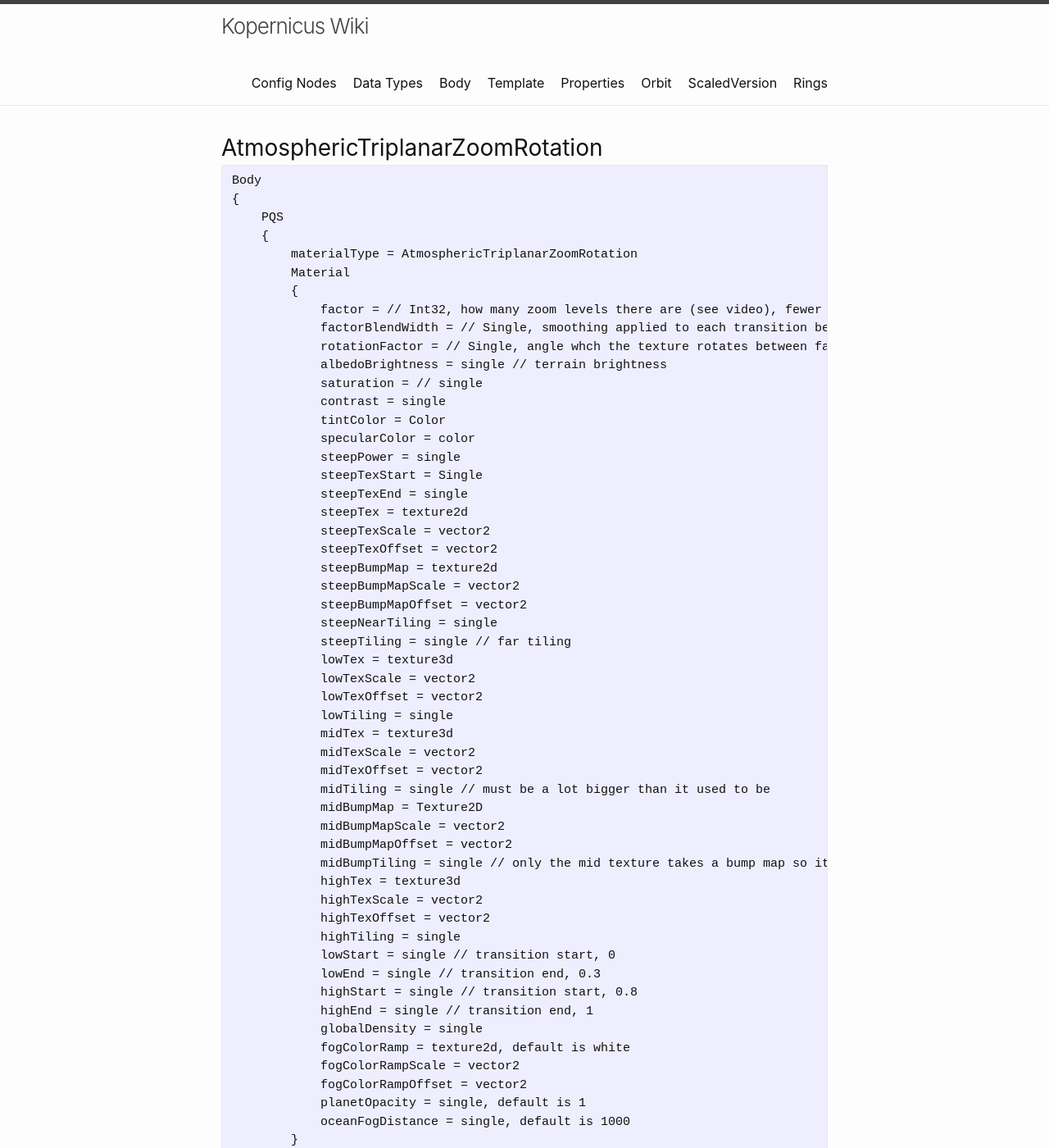
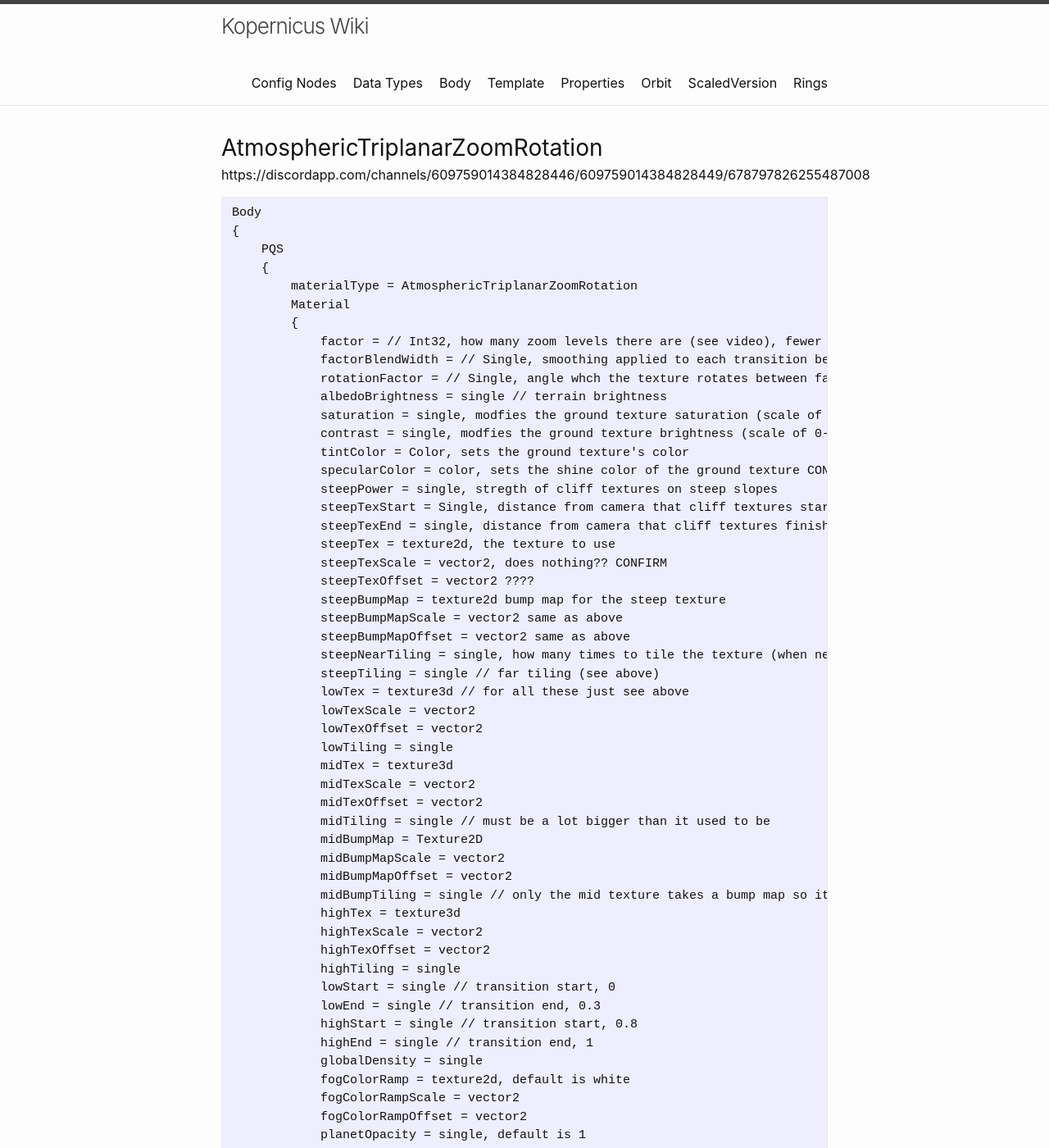
Before and after one commit to Kopernicus/wiki, a Jekyll site: the page built from main/Material/PQSAtmosphericTriplanarZoomRotation.md, in a window 1280 px wide and 1400 px high. Shown: the whole window at 82% size. Built offline with Jekyll 4.4.1, drawn with Linux system fonts in a browser that asks for light colours; some of the changed text lies outside the part shown.

Commit message:
more shader work

````diff
--- a/main/Material/PQSAtmosphericTriplanarZoomRotation.md
+++ b/main/Material/PQSAtmosphericTriplanarZoomRotation.md
@@ -2,7 +2,7 @@
 layout: default
 title: AtmosphericTriplanarZoomRotation
 ---
-
+https://discordapp.com/channels/609759014384828446/609759014384828449/678797826255487008
 ```
 Body
 {
@@ -15,22 +15,22 @@ Body
             factorBlendWidth = // Single, smoothing applied to each transition between factors. goes as low as 0.05 (recommended) and 1. 1 would be a solid (instant) transition.
             rotationFactor = // Single, angle whch the texture rotates between factors, affects shadows
             albedoBrightness = single // terrain brightness
-            saturation = // single
-            contrast = single
-            tintColor = Color
-            specularColor = color
-            steepPower = single
-            steepTexStart = Single
-            steepTexEnd = single
-            steepTex = texture2d
-            steepTexScale = vector2
-            steepTexOffset = vector2
-            steepBumpMap = texture2d
-            steepBumpMapScale = vector2
-            steepBumpMapOffset = vector2
-            steepNearTiling = single
-            steepTiling = single // far tiling
-            lowTex = texture3d
+            saturation = single, modfies the ground texture saturation (scale of 0-1)
+            contrast = single, modfies the ground texture brightness (scale of 0-1)
+            tintColor = Color, sets the ground texture's color
+            specularColor = color, sets the shine color of the ground texture CONFIRM THIS
+            steepPower = single, stregth of cliff textures on steep slopes
+            steepTexStart = Single, distance from camera that cliff textures start to fade out at. this should be closer to the camera than steepTexEnd
+            steepTexEnd = single, distance from camera that cliff textures finish fading out at. this should be farther from the camera than steepTexStart.
+            steepTex = texture2d, the texture to use
+            steepTexScale = vector2, does nothing?? CONFIRM
+            steepTexOffset = vector2 ????
+            steepBumpMap = texture2d bump map for the steep texture
+            steepBumpMapScale = vector2 same as above
+            steepBumpMapOffset = vector2 same as above
+            steepNearTiling = single, how many times to tile the texture (when near?)
+            steepTiling = single // far tiling (see above)
+            lowTex = texture3d // for all these just see above
             lowTexScale = vector2
             lowTexOffset = vector2
             lowTiling = single
````
